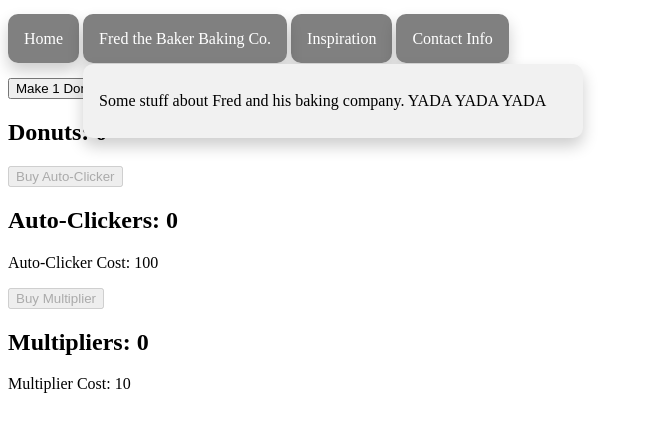
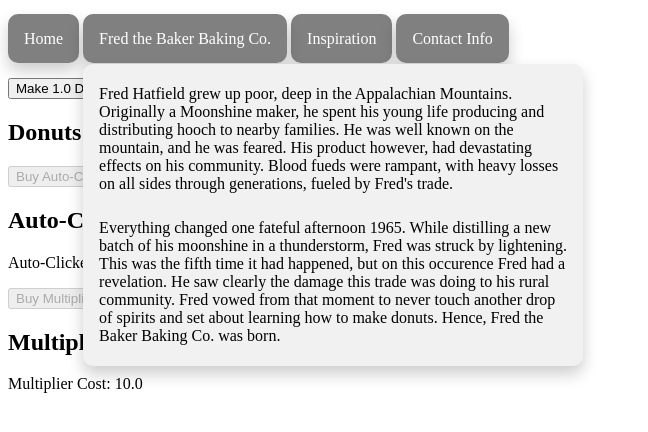
Before and after one commit to 2022-Spring-Cohort/donut-maker-JSwys, a website built with Parcel: page index.html in a window 1280 px wide. Both pictures are taken after a click on the link "Fred the Baker Baking Co.". Shown: the whole page, without its empty margins (0-648 px from the left). Built offline with nearby package versions, Linux system fonts and the light colour scheme.

Commit message:
added company background info

```diff
--- a/css/styles.css
+++ b/css/styles.css
@@ -48,7 +48,7 @@
 /* Links inside the dropdown */
 .dropdown-content p {
   color: black;
-  padding: 12px 16px;
+  padding: 5px 16px;
   text-decoration: none;
   display: block;
 }
--- a/index.html
+++ b/index.html
@@ -15,7 +15,16 @@
     <div class="dropdown">
       <a class=dropbtn>Fred the Baker Baking Co.</a>
       <div id="myDropdown" class="dropdown-content">
-        <p>Some stuff about Fred and his baking company. YADA YADA YADA</p>
+        <p>Fred Hatfield grew up poor, deep in the Appalachian Mountains. Originally a Moonshine maker, he spent his
+          young life producing and distributing hooch to nearby families. He was well known on the mountain, and he was
+          feared. His product however, had devastating effects on his community. Blood fueds were rampant, with heavy
+          losses on all sides through generations, fueled by Fred's trade.
+        </p>
+        <p>Everything changed one fateful afternoon 1965. While distilling a new batch of his moonshine in a
+          thunderstorm, Fred was struck by lightening. This was the fifth time it had happened, but on this occurence
+          Fred had a revelation. He saw clearly the damage this trade was doing to his rural community. Fred vowed from
+          that moment to never touch another drop of spirits and set about learning how to make donuts. Hence, Fred the
+          Baker Baking Co. was born.</p>
       </div>
     </div>
     <a href="https://orteil.dashnet.org/cookieclicker/">Inspiration</a>
--- a/js/DonutMaker-App.js
+++ b/js/DonutMaker-App.js
@@ -15,16 +15,16 @@ const multiCostEl = document.querySelector(".multi__cost");
 
 const donutMaker = new DonutMaker("Tasty Pastry");
 
-// view
+// view and rounding numbers
 function updateView() {
   autoButton.disabled = !donutMaker.autoBuyEnabled;
   multiButton.disabled = !donutMaker.multiBuyEnabled;
-  donutButton.innerText = "Make " + Math.pow(1.2, donutMaker.multis) + " Donuts!";
-  donutCountEl.innerText = "Donuts: " + donutMaker.count;
+  donutButton.innerText = "Make " + Math.pow(1.2, donutMaker.multis).toFixed(1) + " Donuts!";
+  donutCountEl.innerText = "Donuts: " + donutMaker.count.toFixed(0);
   autoCountEl.innerText = "Auto-Clickers: " + donutMaker.autos;
-  autoCostEl.innerText = "Auto-Clicker Cost: " + donutMaker.autoCost;
+  autoCostEl.innerText = "Auto-Clicker Cost: " + donutMaker.autoCost.toFixed(1);
   multiCountEl.innerText = "Multipliers: " + donutMaker.multis;
-  multiCostEl.innerText = "Multiplier Cost: " + donutMaker.multiCost;
+  multiCostEl.innerText = "Multiplier Cost: " + donutMaker.multiCost.toFixed(1);
 }
 
 updateView();
@@ -57,7 +57,6 @@ multiButton.addEventListener("click", () => {
 
 //dropdown nav
 const dropdownBtnEl = document.querySelector(".dropbtn");
-const windowEl = document.getElementById
 
 
 dropdownBtnEl.addEventListener("click", () => {
```
